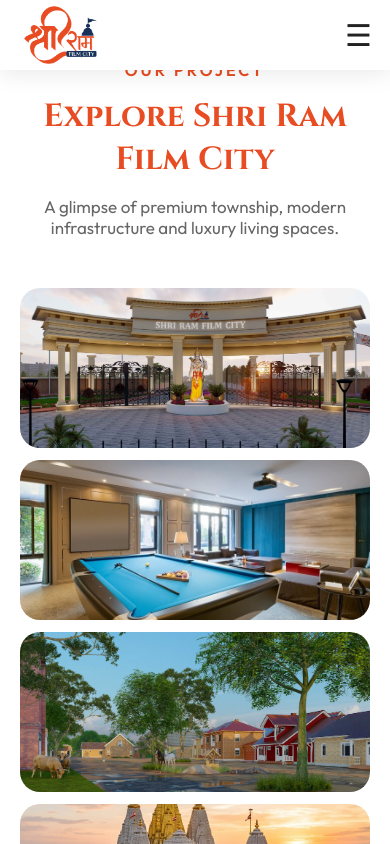
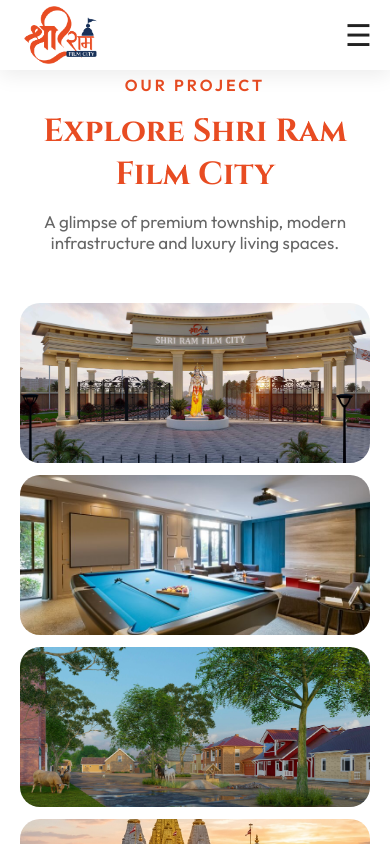
Before and after one commit to Satyaa1997/shriram, a React (Vite) app: page /gallery in a window 390 px wide. Shown: the top 844 px of the page. Built offline with nearby package versions, Linux system fonts and the light colour scheme.

Commit message:
change style of heading in gallery page mobile version

```diff
--- a/src/Components/Gallery.css
+++ b/src/Components/Gallery.css
@@ -297,7 +297,7 @@
 
 .gallery-section{
 
-    padding:60px 20px;
+    padding:75px 20px;
 
 }
 
```
